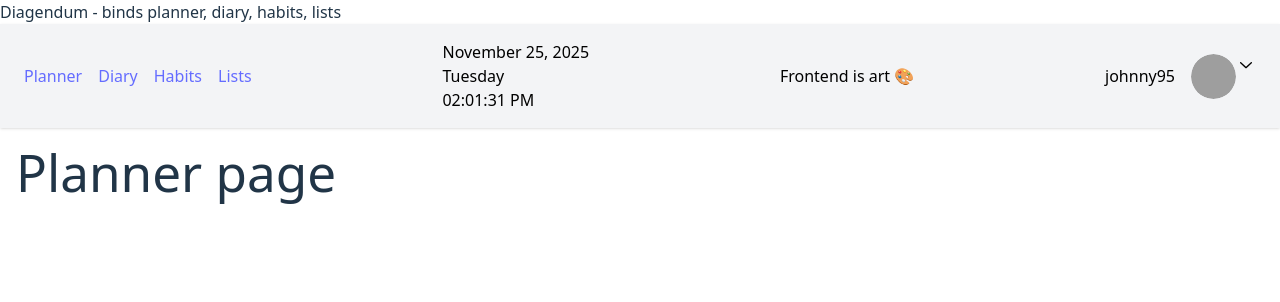
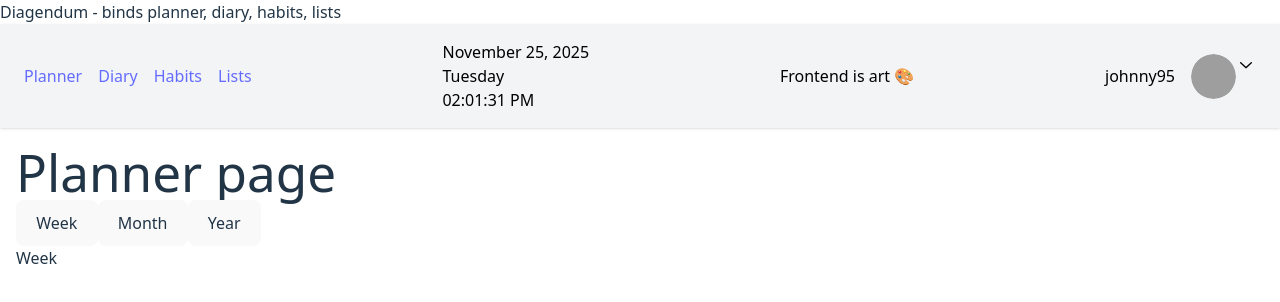
Before and after one commit to IceAye/diagendum, a React (Vite) app in the folder frontend/: page /planner in a window 1280 px wide. Shown: the top 302 px of the page. Built offline with nearby package versions, Linux system fonts and the light colour scheme; grey boxes are pictures that could not be loaded.

Commit message:
feat(planner): implement tab switching on Planner page
- Implemented tab switching logic using local state and the ViewMode type.
- Refactored type management by extracting ViewMode into a separate file under /types
to improve reusability and scalability across the project.

```diff
--- /dev/null
+++ b/frontend/src/pages/PlannerPage/lib/planner.types.ts
@@ -0,0 +1 @@
+export type ViewMode = 'week' | 'month' | 'year';
--- a/frontend/src/pages/PlannerPage/ui/PlannerPage.tsx
+++ b/frontend/src/pages/PlannerPage/ui/PlannerPage.tsx
@@ -1,7 +1,18 @@
+import { useState } from 'react';
+import type { ViewMode } from '@/pages/PlannerPage/lib/planner.types.ts';
+import { PlannerTabs } from '@/pages/PlannerPage/ui/PlannerTabs.tsx';
+
 export const PlannerPage = () => {
+  const [currentViewMode, setCurrentViewMode] = useState<ViewMode>('week');
+
+  const handleTabChange = (newViewMode: ViewMode) => {
+    setCurrentViewMode(newViewMode);
+  };
+
   return (
     <>
       <h1>Planner page</h1>
+      <PlannerTabs viewMode={currentViewMode} onChange={handleTabChange} />
     </>
   );
 };
--- a/frontend/src/pages/PlannerPage/ui/PlannerTabs.tsx
+++ b/frontend/src/pages/PlannerPage/ui/PlannerTabs.tsx
@@ -1,6 +1,5 @@
 import { Tabs } from '@/shared/ui/base/Tabs.tsx';
-
-type ViewMode = 'week' | 'month' | 'year';
+import type { ViewMode } from '@/pages/PlannerPage/lib/planner.types.ts';
 
 type Props = {
   viewMode: ViewMode;
```
